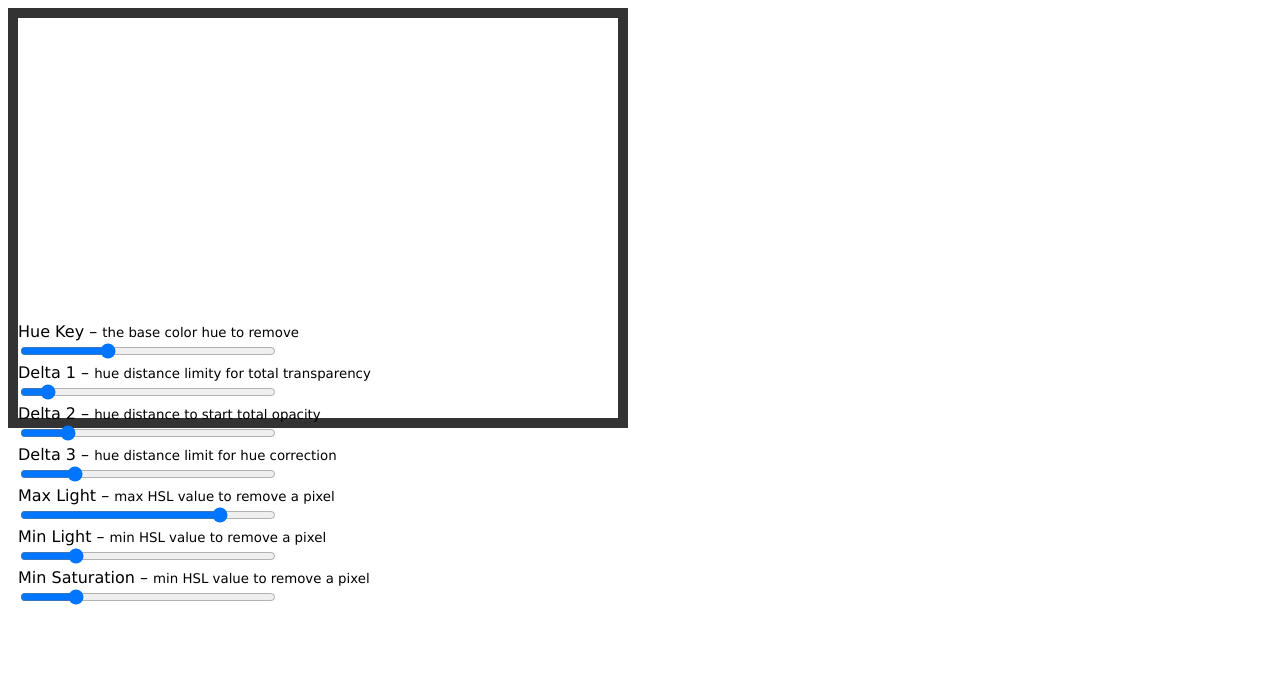
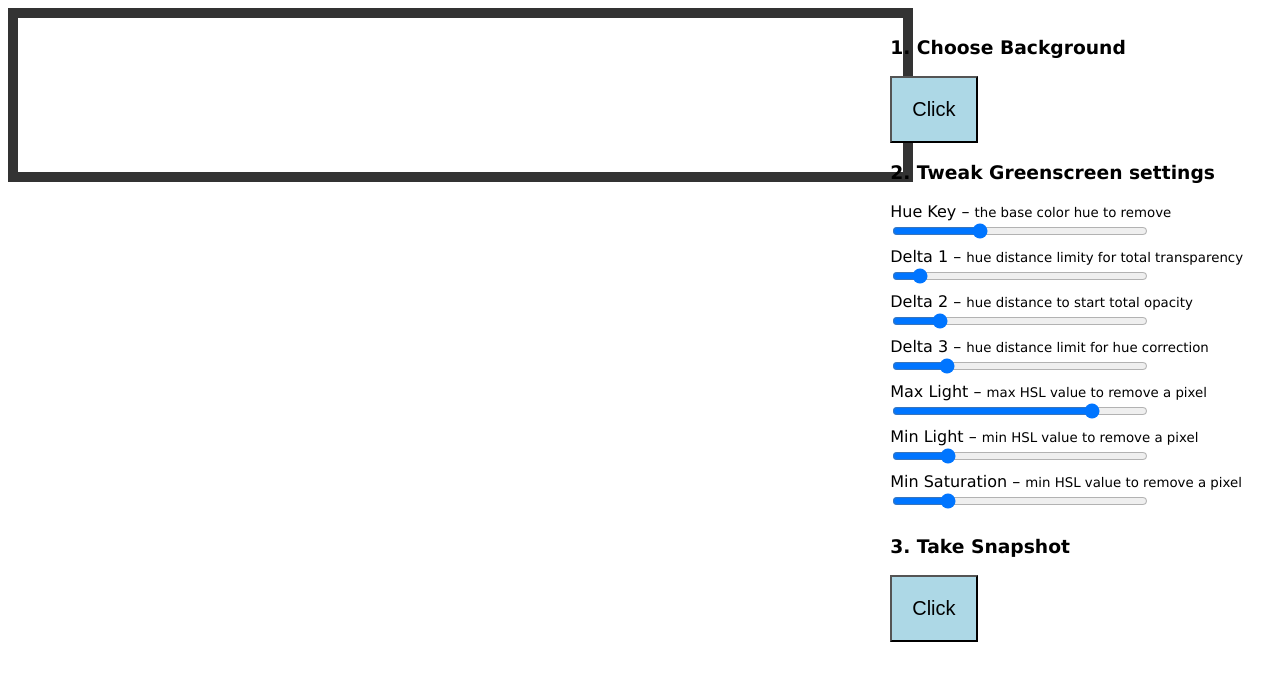
Before and after one commit to haimich/photobooth, a website: page static/index.html in a window 1280 px wide. Drawn offline with Linux system fonts and the light colour scheme.

Commit message:
working on css

```diff
--- a/static/css/style.css
+++ b/static/css/style.css
@@ -3,10 +3,6 @@ body {
 }
 
 #container {
-  margin-bottom: 10px;
-  width: 600px;
-  height: 400px;
-  border: 10px #333 solid;
   position: relative;
 }
 
@@ -21,9 +17,21 @@ body {
   height: 400px;
 }
 
-#canvasElement {
-  width: 600px;
-  height: 400px;
+main {
+  margin-bottom: 10px;
+  border: 10px #333 solid;
+  width: 70%;
+  height: 100%;
+}
+
+#chromeCanvas {
+}
+
+aside {
+  position: absolute;
+  top: 10px;
+  right: 10px;
+  margin: 0 1.5%;
 }
 
 #chromaSliders label {
@@ -32,8 +40,17 @@ body {
 
 #chromaSliders input[type=range] {
   width: 256px;
+  margin-bottom: 8px;
 }
 
 #colorSlider {
   background-image: url("/images/slidecolor.png");
 }
+
+aside button {
+  display: block;
+  margin-bottom: 10px;
+  padding: 20px;
+  font-size: 20px;
+  background-color: lightblue;
+}
--- a/static/index.html
+++ b/static/index.html
@@ -12,30 +12,38 @@
 
   <div id="container">
     <main>
-      <canvas id="chromaCanvas" width="400" height="300"></canvas>
+      <canvas id="chromaCanvas"></canvas>
     </main>
 
     <aside id="chromaSliders">
-      <label> Hue Key &ndash; <small>the base color hue to remove</small></label>
+      <h3>1. Choose Background</h2>
+      <button id="changeBgButton">Click</button>
+
+      <h3>2. Tweak Greenscreen settings</h2>
+
+      <label>Hue Key &ndash; <small>the base color hue to remove</small></label>
       <input id="colorSlider" type="range" name="hue" min="0" max="360" value="120">
 
-      <label> Delta 1 &ndash; <small>hue distance limity for total transparency</small></label>
+      <label>Delta 1 &ndash; <small>hue distance limity for total transparency</small></label>
       <input type="range" name="delta1" min="0" max="360" value="30">
 
-      <label> Delta 2 &ndash; <small>hue distance to start total opacity</small></label>
+      <label>Delta 2 &ndash; <small>hue distance to start total opacity</small></label>
       <input type="range" name="delta2" min="0" max="360" value="60">
 
-      <label> Delta 3 &ndash; <small>hue distance limit for hue correction</small></label>
+      <label>Delta 3 &ndash; <small>hue distance limit for hue correction</small></label>
       <input type="range" name="delta3" min="0" max="360" value="70">
 
-      <label> Max Light &ndash; <small>max HSL value to remove a pixel</small></label>
+      <label>Max Light &ndash; <small>max HSL value to remove a pixel</small></label>
       <input type="range" name="maxlight" min="0" max="100" value="80">
 
-      <label> Min Light &ndash; <small>min HSL value to remove a pixel</small></label>
+      <label>Min Light &ndash; <small>min HSL value to remove a pixel</small></label>
       <input type="range" name="minlight" min="0" max="100" value="20">
 
-      <label> Min Saturation &ndash; <small>min HSL value to remove a pixel</small></label>
+      <label>Min Saturation &ndash; <small>min HSL value to remove a pixel</small></label>
       <input type="range" name="minSaturation" min="0" max="100" value="20">
+
+      <h3>3. Take Snapshot</h2>
+      <button id="takeSnapshotButton">Click</button>
     </aside>
   </div>
 
```
